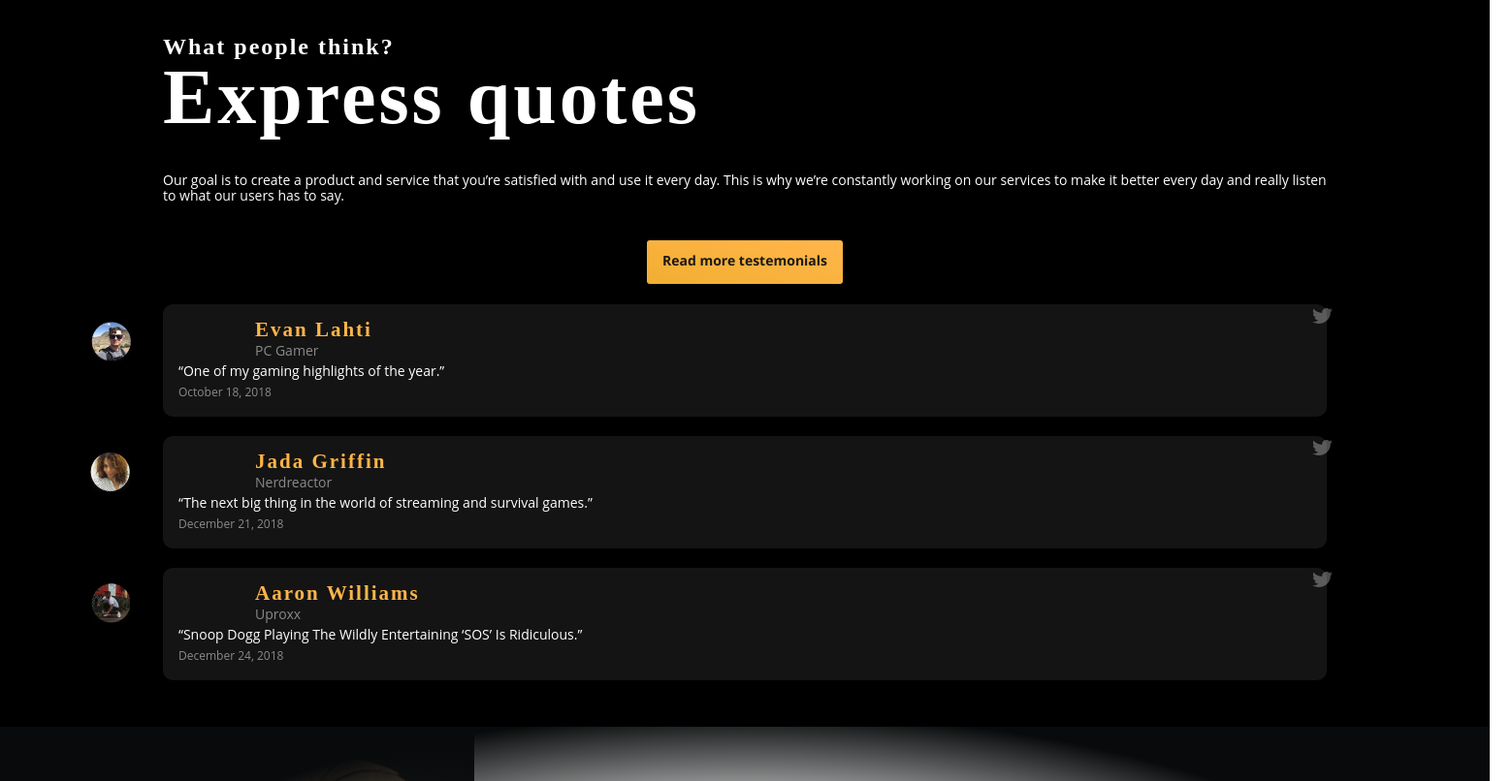
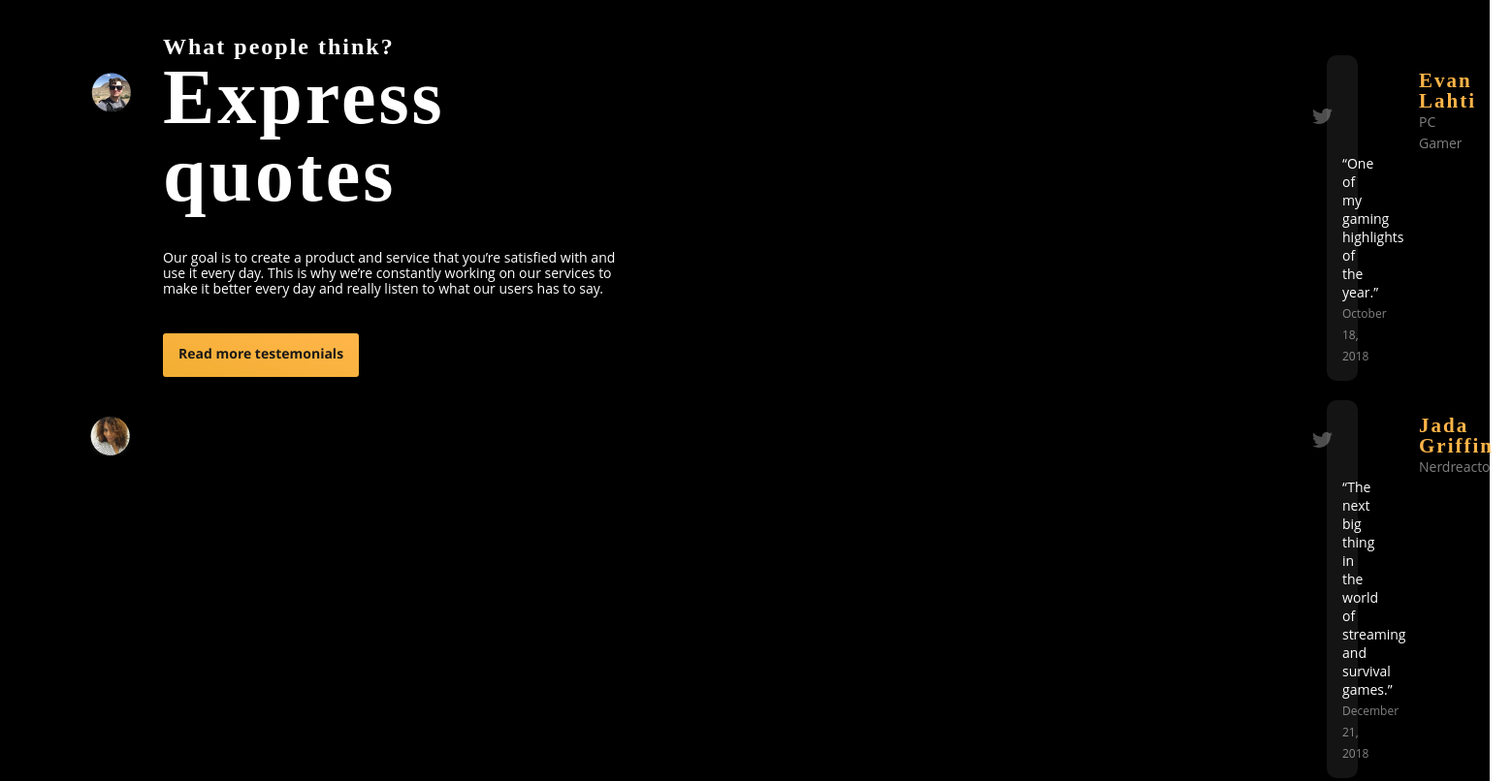
Before and after one commit to Betsimisaraka/game-landing-page, a plain HTML site: page index.html in a window 1536 px wide. Shown: the part 3796-4602 px from the top of the page at 97% size, 1559 px wide, since content can reach past the window. Drawn offline with Linux system fonts and the light colour scheme; files whose address does not match are found by name; a web font is replaced by a local one.

Commit message:
Moving in to the express quotes

```diff
--- a/css/index.css
+++ b/css/index.css
@@ -629,8 +629,14 @@ body > input[type="checkbox"]:checked ~ .menu__label {
   content: url(../img/twitter.svg);
   position: absolute;
   left: 88%;
-  margin-block-start: -3.5rem;
+  margin-block-start: -3rem;
   opacity: 0.3; }
+
+@media (min-width: 1300px) {
+  .press_quotes__container {
+    float: left;
+    text-align: start;
+    padding-inline-end: 726px; } }
 
 .language {
   display: block;
--- a/index.html
+++ b/index.html
@@ -166,6 +166,7 @@
         </article>
         <article class="press_quotes">
             <div class="container">
+                <div class="press_quotes__container">
                 <header class="quotes_heading">
                     <p class="article_questions">
                         What people think?
@@ -180,6 +181,7 @@
                     our users has to say.
                 </p>
                 <button class="subscribe">Read more testemonials</button>
+            </div>
                 <ul class="quotes_container">
                     <li>
                         <header class="quotes quotes_evan">
```
